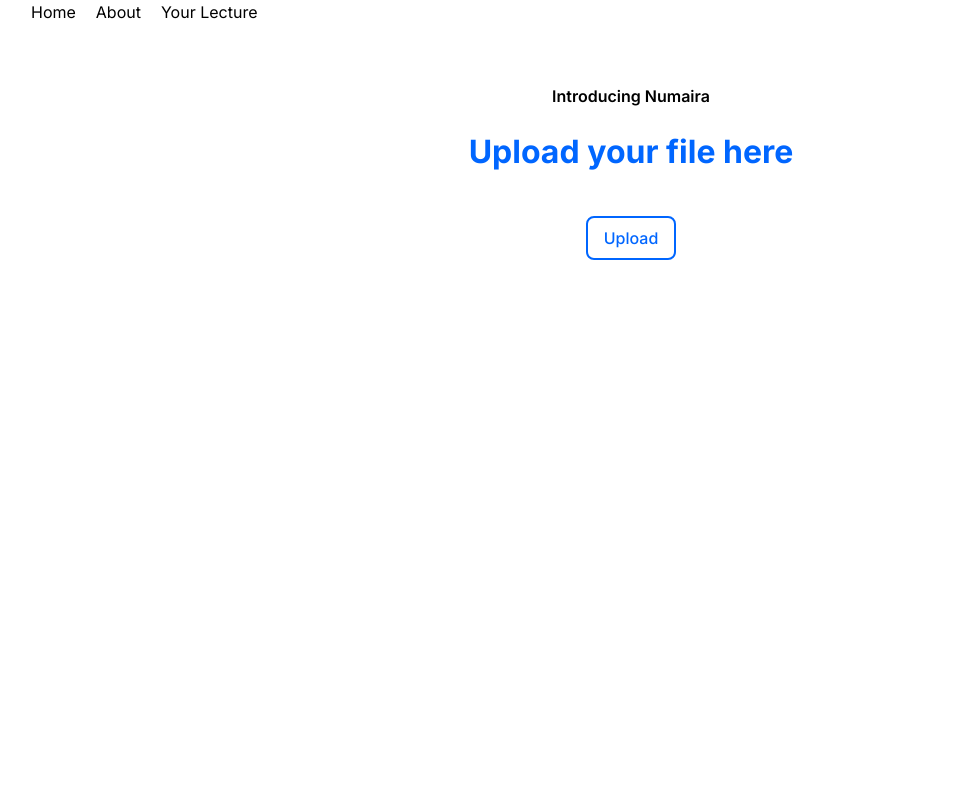
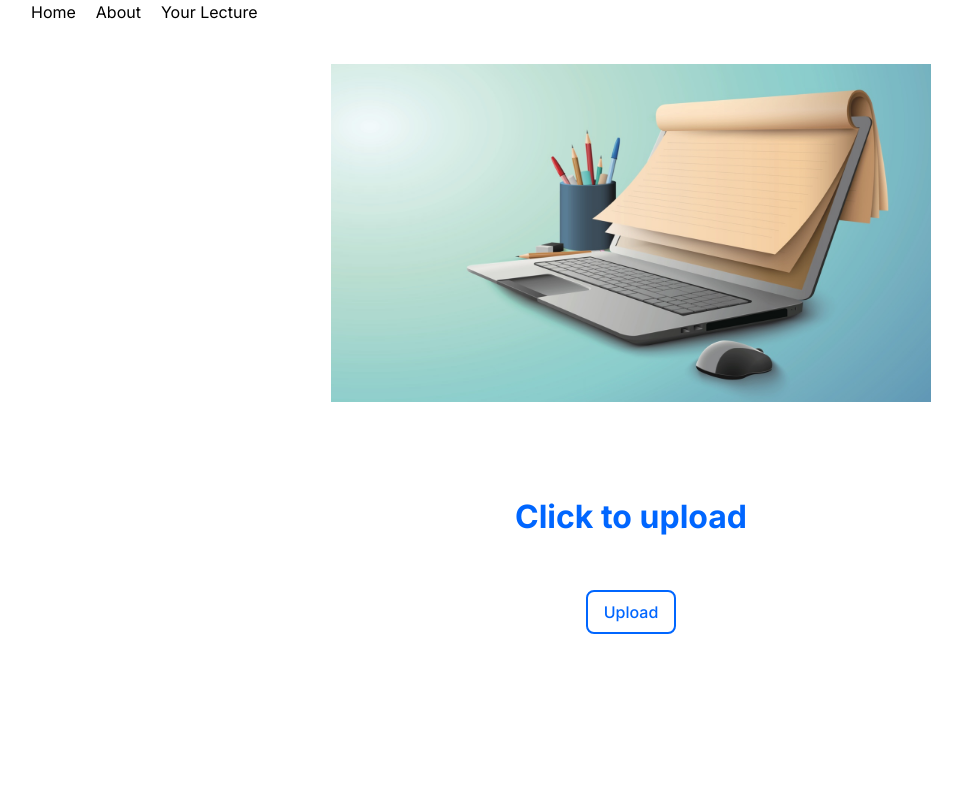
Before and after one commit to jshaha/YHack2024, a Next.js app: page /upload in a window 1280 px wide. Shown: the top 800 px of the page, without its empty margins (9-971 px from the left). Built offline with nearby package versions, Linux system fonts and the light colour scheme.

Commit message:
finish frontend

```diff
--- a/src/app/(pages)/ending/page.tsx
+++ b/src/app/(pages)/ending/page.tsx
@@ -1,16 +1,23 @@
 "use client";
 import React from "react";
+import Image from "next/image";
 import { StyledButtonWhite } from "../../components/styled/StyledButtonWhite";
 import { useRouter } from "next/navigation";
+import Horry from "../../asset/horry.jpg";
 
 const page = () => {
   const router = useRouter();
   return (
     <div>
-      <div>Well done! You finished this lecture! </div>
-      <StyledButtonWhite onClick={() => router.push("/")}>
-        Back
-      </StyledButtonWhite>
+      <div className="flex flex-col items-center gap-16">
+        <div style={{ fontSize: "30px", fontWeight: "800px" }}>
+          Well done! You finished this lecture!{" "}
+        </div>
+        <Image src={Horry} />
+        <StyledButtonWhite onClick={() => router.push("/")}>
+          Back to home
+        </StyledButtonWhite>
+      </div>
     </div>
   );
 };
--- a/src/app/(pages)/lecture/page.tsx
+++ b/src/app/(pages)/lecture/page.tsx
@@ -2,6 +2,8 @@
 import React, { useState } from "react";
 import { StyledButtonWhite } from "../../components/styled/StyledButtonWhite";
 import { useRouter } from "next/navigation";
+import styled, { keyframes } from "styled-components";
+import Colors from "../../colors";
 import Image from "next/image";
 import LeftArrowSVG from "../../asset/left-arrow.svg";
 import RightArrowSVG from "../../asset/right-arrow.svg";
@@ -10,6 +12,15 @@ import ex_1 from "../../asset/ex-1.jpg";
 import ex_2 from "../../asset/ex-2.jpg";
 import ex_3 from "../../asset/ex-3.jpg";
 import ex_4 from "../../asset/ex-4.jpg";
+
+const jump = keyframes`
+  0%, 100% {
+    transform: translateY(0);
+  }
+  50% {
+    transform: translateY(-10px); /* Adjust the height of the jump */
+  }
+`;
 
 const page = () => {
   const router = useRouter();
@@ -28,17 +39,45 @@ const page = () => {
     );
   };
 
+  const Header = styled.div`
+    color: ${Colors.brand500};
+    max-width: 600px;
+    font-size: 2em;
+    font-weight: 650;
+    cursor: pointer; /* Add a cursor to indicate interactivity */
+
+    &:hover {
+      animation: ${jump} 0.5s ease-in-out infinite; /* Speed up on hover */
+      color: #ff6347; /* Change color on hover */
+      transform: scale(1.1); /* Slightly enlarge on hover */
+    }
+  `;
+
   return (
     <div>
-      <div>You lecture is ongoing, stay focus! </div>
-      <div className="flex flex-row justify-center gap-12">
+      <div className="flex flex-col items-center">
+        <div
+          style={{
+            // marginTop: "40px",
+            // maxHeight: "500px",
+            // maxWidth: "600px",
+            marginBottom: "40px",
+          }}
+        >
+          <Header>You are having lecture, stay focus! </Header>
+        </div>
+        <div className="flex flex-row items-center justify-center gap-12">
           <div onClick={handlePrev} style={{ cursor: "pointer" }}>
-          <Image src={LeftArrowSVG} alt="Previous" width={24} height={24} />
+            <Image src={LeftArrowSVG} alt="Previous" width={40} height={40} />
           </div>
-        <div className="flex flex-col items-center justify-center">
+          <div className="flex flex-col items-center gap-8">
             <Image
               src={images[currentIndex]}
-            style={{ width: "800px", height: "600px" }}
+              style={{
+                width: "800px",
+                height: "600px",
+                border: `solid 10px ${Colors.brand200}`,
+              }}
               alt={`Slide ${currentIndex + 1}`}
             />
             <Image src={PlayButtonSVG} alt="Play" width={48} height={48} />
@@ -46,10 +85,11 @@ const page = () => {
               End Lecture
             </StyledButtonWhite>
           </div>
+
           <div onClick={handleNext} style={{ cursor: "pointer" }}>
-          <Image src={RightArrowSVG} alt="Next" width={24} height={24} />
+            <Image src={RightArrowSVG} alt="Next" width={40} height={40} />
           </div>
-        <Image src={RightArrowSVG} />
+        </div>
       </div>
     </div>
   );
--- a/src/app/(pages)/upload/page.tsx
+++ b/src/app/(pages)/upload/page.tsx
@@ -1,18 +1,46 @@
 "use client";
 import React from "react";
+import Image from "next/image";
 import Colors from "../../colors";
-import styled from "styled-components";
+import styled, { keyframes } from "styled-components";
 // import Footer from "./components/footer";
 import { StyledButtonWhite } from "../../components/styled/StyledButtonWhite";
 import { useRouter } from "next/navigation";
+import uploadPic from "../../asset/upload-bk.jpg";
+
+// const Header = styled.div`
+//   color: ${Colors.brand500};
+//   maxwidth: 600px;
+//   font-size: 2em;
+//   font-weight: 650;
+//   &:hover {
+//     color: #0066ff;
+//   }
+// `;
+
+const jump = keyframes`
+  0%, 100% {
+    transform: translateY(0);
+  }
+  50% {
+    transform: translateY(-10px); /* Adjust the height of the jump */
+  }
+`;
 
 const Header = styled.div`
   color: ${Colors.brand500};
-  maxwidth: 600px;
+  max-width: 600px;
   font-size: 2em;
   font-weight: 650;
+  cursor: pointer; /* Add a cursor to indicate interactivity */
+
+  animation: ${jump} 1s ease-in-out infinite; /* Set the jump animation */
+  transition: color 0.3s ease-in-out; /* Smooth transition for color */
+
   &:hover {
-    color: #0066ff;
+    animation: ${jump} 0.5s ease-in-out infinite; /* Speed up on hover */
+    color: #ff6347; /* Change color on hover */
+    transform: scale(1.1); /* Slightly enlarge on hover */
   }
 `;
 
@@ -21,17 +49,17 @@ const page = () => {
   return (
     <div className="w-100 flex h-screen flex-col items-center justify-start text-center">
       <div style={{ maxHeight: "350px", maxWidth: "600px" }}>
-        <div className="mb-5 mt-5 font-semibold">Introducing Numaira</div>
+        <Image src={uploadPic} />
+        <div
+          style={{
+            maxHeight: "350px",
+            maxWidth: "600px",
+            marginBottom: "40px",
+          }}
+        >
+          <Header style={{ marginTop: "100px" }}>Click to upload </Header>
+        </div>
 
-        <Header>Upload your file here</Header>
-        <div
-          className="mb-10 flex justify-center"
-          style={{
-            color: Colors.neutral700,
-            display: "flex",
-            justifyContent: "center",
-          }}
-        ></div>
         <StyledButtonWhite onClick={() => router.push("/loading")}>
           Upload
         </StyledButtonWhite>
--- a/src/app/components/footer.tsx
+++ b/src/app/components/footer.tsx
@@ -35,18 +35,15 @@ const Footer = () => {
   const pathname = usePathname();
   return (
     <div>
-      <div className="flex flex-col gap-16">
-        <div className="flex h-[320px] items-center justify-center gap-20">
+      <div className="flex flex-col gap-10">
+        <div className="flex h-[280px] items-center justify-center gap-20">
           <div className="flex flex-col items-start" style={{ width: "800px" }}>
             <div
               className="flex flex-col items-start justify-start"
               style={{ gap: "20px" }}
             >
               <div className="items-start">
-                <StyledButtonWhite
-                  onClick={() => router.push("/dashboard")}
-                  className={pathname === "/contact" ? "active" : ""}
-                >
+                <StyledButtonWhite onClick={() => router.push("/")}>
                   Request A Demo
                 </StyledButtonWhite>
               </div>
--- a/src/app/layout.tsx
+++ b/src/app/layout.tsx
@@ -13,11 +13,12 @@ export default function RootLayout({
 }>) {
   return (
     <html lang="en">
-      {/* <Head> */}
-      <link rel="icon" href="/favicon.ico" sizes="any" />
+      <Head>
+        <link rel="icon" href="/favicon.ico" sizes="any" />
+        <title>{"Lecture-Agent"}</title>
+        <meta name="description" content={"Lecture-Agent"} />
+      </Head>
       <title>{"Lecture-Agent"}</title>
-      <meta name="description" content={"Lecture-Agent"} />
-      {/* </Head> */}
       <body className={inter.className}>
         <CustomLayout>{children}</CustomLayout>
       </body>
--- a/src/app/page.tsx
+++ b/src/app/page.tsx
@@ -1,7 +1,7 @@
 "use client";
 import Image from "next/image";
 import formats from "./formats";
-import styled from "styled-components";
+import styled, { keyframes } from "styled-components";
 import LogoSVG from "./asset/logo.svg";
 import landingImage from "./asset/landing.png";
 import Colors from "./colors";
@@ -19,19 +19,44 @@ const Header = styled.div`
   }
 `;
 
+const AnimatedText = styled.span`
+  font-size: 30px;
+  color: ${Colors.brand500};
+  font-weight: 600;
+  transition:
+    transform 0.3s,
+    font-size 0.3s,
+    color 0.3s ease-in-out;
+
+  &:hover {
+    transform: scale(1.1); /* Slightly increases the size */
+    font-size: 50px; /* Increase the font size */
+    color: #f45b69; /* Change color on hover */
+    font-weight: 700; /* Make it bolder */
+  }
+`;
+
 export default function Home() {
   const router = useRouter();
   const pathname = usePathname();
 
   return (
     <div>
-      {/* ******************  Main page  ***************** */}
       <div className="flex flex-row items-center justify-center">
         <div style={{ maxHeight: "350px", maxWidth: "600px" }}>
           <div className="flex flex-col">
-            <div className="mb-5 mt-5 font-semibold">
+            <div className="mb-5 mt-5 font-semibold" style={{ fontSize: "px" }}>
               Introducing{" "}
-              <span style={{ fontSize: "30px" }}>Lecture-Agent</span>
+              <AnimatedText>
+                <span
+                  style={{
+                    fontSize: "30px",
+                    marginLeft: "10px",
+                  }}
+                >
+                  Lecture-Agent
+                </span>
+              </AnimatedText>
             </div>
             <Header>
               Going through the slides like the professor is giving your zoom
```
Also changed, not shown: src/app/asset/horry.jpg (added). Lines whose indentation alone changed are shown as unchanged.
